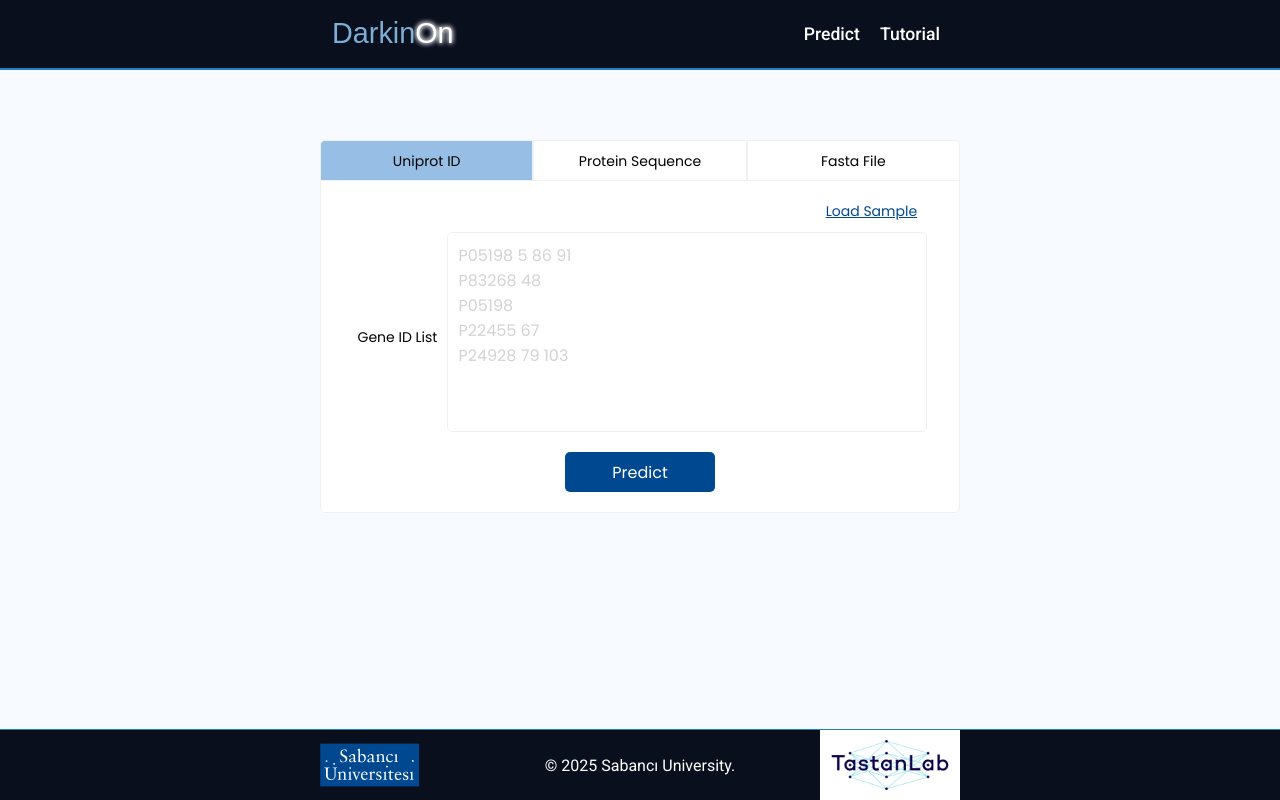
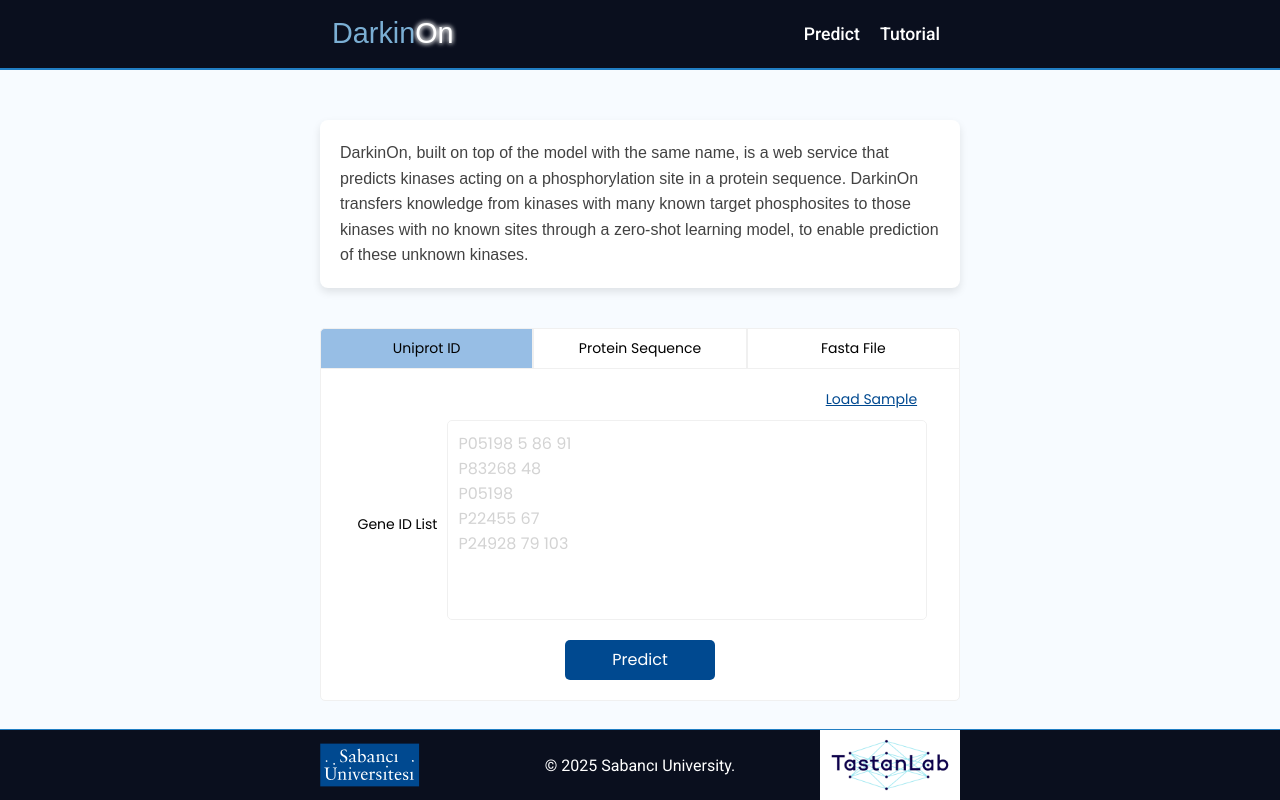
Before and after one commit to yesencan/DarkinOn-frontend, a React (Create React App) app: page / in a window 1280 px wide. Built offline with nearby package versions, Linux system fonts and the light colour scheme; a web font is replaced by a local one.

Commit message:
Move introductory paragraph to input page

```diff
--- a/src/pages/Input.jsx
+++ b/src/pages/Input.jsx
@@ -8,7 +8,32 @@
 import Popup from "reactjs-popup";
 import ScanCheckboxGroup from "../components/Launch/Checkbox";
 
-const API_URL = "http://localhost:5000/api";
+const API_URL = "http://127.0.0.1:5000/api";
+
+const ContentContainer = styled.div`
+  font-family: "Arial", sans-serif;
+  margin: 30px 0 30px 0;
+  color: #333;
+  padding: 60px 0 0 0;
+  background-color: #f7fbff;
+  grid-column: 3 / 7;
+`;
+
+const Section = styled.section`
+  background-color: white;
+  border-radius: 8px;
+  padding: 20px;
+  margin-top: 30px;
+  box-shadow: 0 4px 8px rgba(0,0,0,0.1);
+`;
+
+const Paragraph = styled.p`
+  color: #424242;
+  line-height: 1.6;
+  margin: 0;
+  margin-top: 15px;
+`;
+
 const Tooltip = styled.div`
   background: rgba(135, 135, 135, 0.9);
   width: 15vw;
@@ -24,14 +49,15 @@
   display: grid;
   background-color: #f7fbff;
   grid-template-columns: 12.5% 12.5% 12.5% 12.5% 12.5% 12.5% 12.5% 12.5%;
-  grid-template-rows: 70px 70px 40px calc(33% - 30px) calc(33% - 30px) calc(
+  /* grid-template-rows: 70px 70px 40px calc(33% - 30px) calc(33% - 30px) calc(
       33% - 30px
-    );
+    ); */
 `;
 
 const TabContainer = styled.div`
   grid-column: 3 / 7;
-  grid-row: 3 / 4;
+  /* grid-row: 3 / 4; */
+  margin-top: 10px;
   width: 100%;
   height: 40px;
   display: flex;
@@ -211,13 +237,14 @@
   box-sizing: border-box;
   border-radius: 5px;
   border-left: 5px solid red;
-  color: red;
+  color: black;
   background-color: #f7d5d5;
   display: flex;
   align-items: center;
   padding-left: 20px;
   font-family: "Roboto";
   font-size: 14px;
+  padding: 10px;
 `;
 
 const InputPage = () => {
@@ -621,6 +648,14 @@
   return (
     <Container>
       {errorOpen ? <ErrorMessagePre>{errorMessage}</ErrorMessagePre> : null}
+      <ContentContainer>
+        <Section>
+          <Paragraph style={{ marginTop: 0 }}>
+            DarkinOn, built on top of the model with the same name, is a web service that predicts kinases acting on a phosphorylation site in a protein sequence.
+            DarkinOn transfers knowledge from kinases with many known target phosphosites to those kinases with no known sites through a zero-shot learning model, to enable prediction of these unknown kinases.
+          </Paragraph>
+        </Section>
+        </ContentContainer>
       <TabContainer>
         <Tab active={activeTab === 1} onClick={() => handleTabClick(1)}>
           Uniprot ID
--- a/src/pages/Tutorial.jsx
+++ b/src/pages/Tutorial.jsx
@@ -47,12 +47,6 @@
   return (
     <PageContainer>
       <ContentContainer>
-        <Section>
-          <Paragraph style={{ marginTop: 0 }}>
-            DarkinOn, built on top of the model with the same name, is a web service that predicts kinases acting on a phosphorylation site in a protein sequence.
-            DarkinOn transfers knowledge from kinases with many known target phosphosites to those kinases with no known sites through a zero-shot learning model, to enable prediction of these unknown kinases.
-          </Paragraph>
-        </Section>
         <Section>
           <SectionTitle>How to use DarkinOn?</SectionTitle>
           <Paragraph>There are three ways to input query proteins to DarkinOn:</Paragraph>
```
